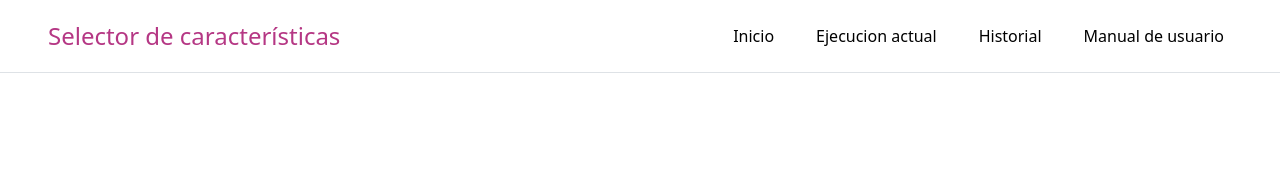
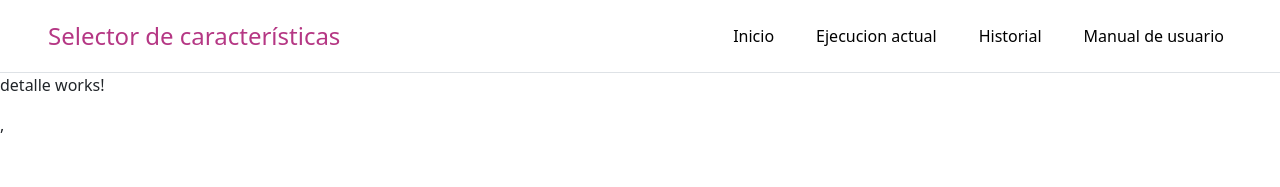
Before and after one commit to rubenTome/tfm-ruben, an Angular app in the folder tfm-frontend/: page /home/detalle in a window 1280 px wide. Before the commit this address led to /home/. Shown: the top 187 px of the page. Built offline with nearby package versions, Linux system fonts and the light colour scheme.

Commit message:
mejorada pag historial

```diff
--- a/tfm-frontend/src/app/app.routes.ts
+++ b/tfm-frontend/src/app/app.routes.ts
@@ -16,5 +16,13 @@ export const routes: Routes = [
     {
         path: 'manual',
         loadComponent: () => import('./pages/manual/manual.component').then(m => m.ManualComponent)
+    },
+    {
+        path: 'detalle',
+        loadComponent: () => import('./pages/detalle/detalle.component').then(m => m.DetalleComponent)
+    },
+    {
+        path: "**",
+        redirectTo: '',
     }
 ];
--- /dev/null
+++ b/tfm-frontend/src/app/pages/detalle/detalle.component.css
@@ -0,0 +1,3 @@
+:host {
+  display: block;
+}
--- /dev/null
+++ b/tfm-frontend/src/app/pages/detalle/detalle.component.html
@@ -0,0 +1 @@
+<p>detalle works!</p>,
--- /dev/null
+++ b/tfm-frontend/src/app/pages/detalle/detalle.component.ts
@@ -0,0 +1,10 @@
+import { ChangeDetectionStrategy, Component } from '@angular/core';
+
+@Component({
+  selector: 'app-detalle',
+  imports: [],
+  templateUrl: './detalle.component.html',
+  styleUrl: './detalle.component.css',
+  changeDetection: ChangeDetectionStrategy.OnPush,
+})
+export class DetalleComponent { }
--- a/tfm-frontend/src/app/pages/historial/historial.component.css
+++ b/tfm-frontend/src/app/pages/historial/historial.component.css
@@ -3,7 +3,8 @@
 }
 
 div[ngbScrollSpy] {
-  height: 650px;
+  height: 760px;
+  padding-bottom: 100px !important;
 }
 
 ::-webkit-scrollbar {
@@ -11,6 +12,8 @@ div[ngbScrollSpy] {
 }
 
 ::-webkit-scrollbar-track {
+  margin-top: 20px;
+  margin-bottom: 20px;
   border-radius: 10px;
   background-color: #edc4dd;
 }
--- a/tfm-frontend/src/app/pages/historial/historial.component.ts
+++ b/tfm-frontend/src/app/pages/historial/historial.component.ts
@@ -12,6 +12,6 @@ import { NgbPaginationModule } from '@ng-bootstrap/ng-bootstrap';
 export class HistorialComponent {
   nPaginas = 1
   irDetalle() {
-    console.log("Ir a detalle")
+    window.location.href = "detalle";
   }
 }
--- a/tfm-frontend/src/app/shared/header/header.component.html
+++ b/tfm-frontend/src/app/shared/header/header.component.html
@@ -7,6 +7,7 @@
     </a>
 
     <ul class="nav nav-pills">
+        <!-- mejorar el primer li para que cuando sea una ruta desconocida este se active -->
         <li class="nav-item"><a href="/" class="nav-link {{state == '' ? 'active' : ''}}" aria-current="page">Inicio</a></li>
         <li class="nav-item"><a href="/ejecucion-actual" class="nav-link {{state == 'ejecucion-actual' ? 'active' : ''}}">Ejecucion actual</a></li>
         <li class="nav-item"><a href="/historial" class="nav-link {{state == 'historial' ? 'active' : ''}}">Historial</a></li>
```
